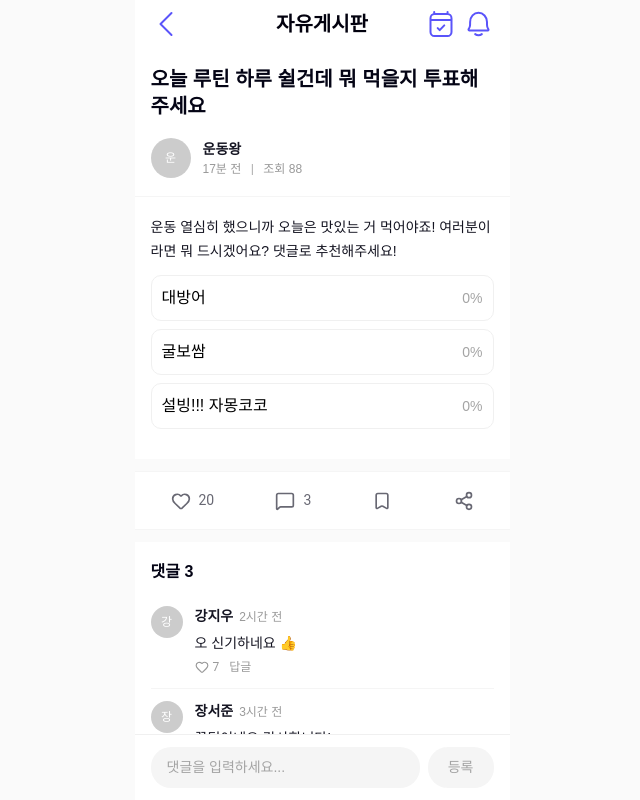
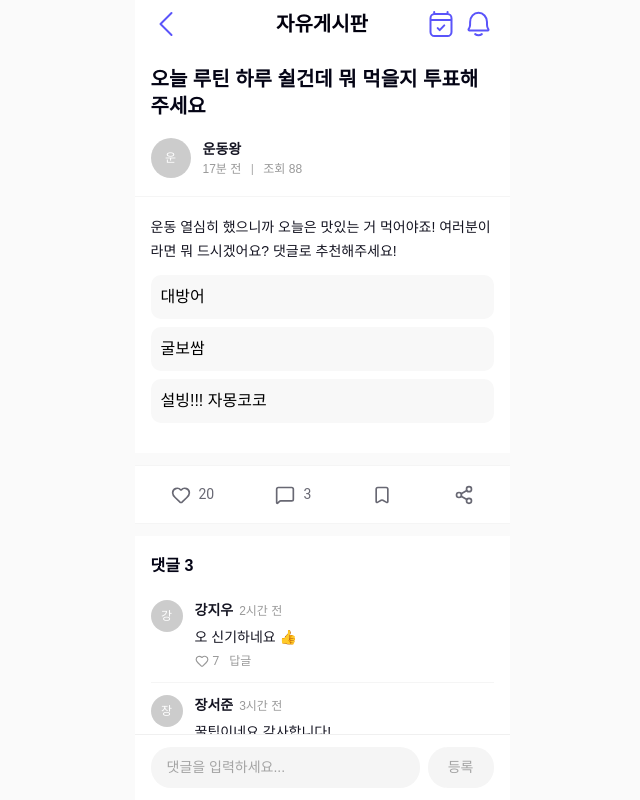
Before and after one commit to root-ryu/heai, a Next.js app: page /community/1 in a window 1280 px wide. Shown: the whole page, without its empty margins (318-958 px from the left). Built offline with nearby package versions, Linux system fonts and the light colour scheme.

Commit message:
ㅇㄴㅁㅇ

```diff
--- a/app/src/components/CommunityDetailPage.tsx
+++ b/app/src/components/CommunityDetailPage.tsx
@@ -35,6 +35,9 @@ export default function CommunityDetailPage({ postId }: PostDetailPageProps) {
   const [likesCount, setLikesCount] = useState(0);
   const [commentsCount, setCommentsCount] = useState(0);
   const [viewsCount, setViewsCount] = useState(0);
+  const [commentLikesState, setCommentLikesState] = useState<{
+    [key: number]: { liked: boolean; count: number };
+  }>({});
 
   useEffect(() => {
     // localStorage 사용자 게시글 + 기본 더미 데이터 합치기
@@ -109,6 +112,21 @@ export default function CommunityDetailPage({ postId }: PostDetailPageProps) {
       const allComments = [...userComments, ...generatedComments];
       allComments.sort((a, b) => (b.timestamp || 0) - (a.timestamp || 0));
       setComments(allComments);
+
+      // 댓글 좋아요 상태 초기화
+      const initialCommentLikes: { [key: number]: { liked: boolean; count: number } } = {};
+      allComments.forEach((comment, index) => {
+        const likedKey = `post_${postId}_comment_${index}_liked`;
+        const likesKey = `post_${postId}_comment_${index}_likes`;
+        const storedLiked = localStorage.getItem(likedKey);
+        const storedLikes = localStorage.getItem(likesKey);
+
+        initialCommentLikes[index] = {
+          liked: storedLiked === 'true',
+          count: storedLikes ? parseInt(storedLikes) : comment.likes,
+        };
+      });
+      setCommentLikesState(initialCommentLikes);
 
       // 투표 옵션 초기 퍼센테이지 설정
       if (foundPost.voteOptions) {
@@ -317,33 +335,30 @@ export default function CommunityDetailPage({ postId }: PostDetailPageProps) {
                       const currentPercentage =
                         votePercentages[idx] ?? option.percentage;
                       const isSelected = selectedVoteOption === idx;
+                      const hasVoted = selectedVoteOption !== null;
 
                       return (
                         <div
                           key={idx}
                           onClick={() => handleVoteClick(idx)}
-                          className={`relative rounded-[10px] border overflow-hidden transition-all cursor-pointer ${
-                            isSelected
-                              ? 'border-[#5A54FA]'
-                              : 'border-[#f0f0f0] hover:border-[#5A54FA]'
-                          }`}
+                          className="relative rounded-[10px] overflow-hidden transition-all cursor-pointer bg-[#f8f8f8]"
                         >
                           <div className="p-[10px]">
                             {currentPercentage > 0 && (
                               <div
-                                className="absolute h-full left-0 top-0 transition-all duration-500 ease-out"
+                                className="absolute h-full left-0 top-0 transition-all duration-500 ease-out rounded-tl-[10px] rounded-bl-[10px]"
                                 style={{
                                   width: `${currentPercentage}%`,
-                                  backgroundColor: isSelected
-                                    ? '#5A54FA'
-                                    : option.color,
+                                  backgroundColor: isSelected ? '#5A54FA' : hasVoted ? 'rgba(90, 84, 250, 0.5)' : option.color,
                                 }}
                               />
                             )}
                             <div className="relative z-10 flex items-center justify-between">
                               <p
                                 className={`font-pretendard text-[16px] transition-colors ${
-                                  currentPercentage > 0
+                                  isSelected
+                                    ? 'text-white font-semibold'
+                                    : currentPercentage > 0
                                     ? 'text-white font-semibold'
                                     : 'text-black'
                                 }`}
@@ -355,15 +370,11 @@ export default function CommunityDetailPage({ postId }: PostDetailPageProps) {
                                   </span>
                                 )}
                               </p>
-                              <p
-                                className={`font-pretendard text-[14px] font-medium transition-colors ${
-                                  currentPercentage > 0
-                                    ? 'text-white'
-                                    : 'text-[#a4a4a4]'
-                                }`}
-                              >
+                              {isSelected && (
+                                <p className="font-pretendard text-[14px] font-medium text-white">
                                   {currentPercentage}%
                                 </p>
+                              )}
                             </div>
                           </div>
                         </div>
@@ -432,7 +443,23 @@ export default function CommunityDetailPage({ postId }: PostDetailPageProps) {
                 </p>
               </div>
 
-              {comments.map((comment, index) => (
+              {comments.map((comment, index) => {
+                const commentState = commentLikesState[index] || { liked: false, count: comment.likes };
+
+                const handleCommentLike = () => {
+                  const newLiked = !commentState.liked;
+                  const newCount = newLiked ? commentState.count + 1 : commentState.count - 1;
+
+                  setCommentLikesState((prev) => ({
+                    ...prev,
+                    [index]: { liked: newLiked, count: newCount },
+                  }));
+
+                  localStorage.setItem(`post_${postId}_comment_${index}_liked`, newLiked.toString());
+                  localStorage.setItem(`post_${postId}_comment_${index}_likes`, newCount.toString());
+                };
+
+                return (
                   <div
                     key={index}
                     className="border-b border-neutral-100 flex gap-[12px] items-start pb-[13px] pt-[12px]"
@@ -455,19 +482,29 @@ export default function CommunityDetailPage({ postId }: PostDetailPageProps) {
                         {comment.content}
                       </p>
                       <div className="flex gap-[10px] items-center">
-                      <div className="flex gap-[4px] items-center">
-                        <Heart className="size-[14px] text-[#999999]" />
+                        <button
+                          onClick={handleCommentLike}
+                          className="flex gap-[4px] items-center cursor-pointer hover:opacity-70 transition-opacity"
+                        >
+                          <Heart
+                            className={`size-[14px] ${
+                              commentState.liked
+                                ? 'fill-red-500 text-red-500'
+                                : 'text-[#999999]'
+                            }`}
+                          />
                           <p className="font-roboto font-normal leading-[16px] text-[#999999] text-[12px]">
-                          {comment.likes}
+                            {commentState.count}
                           </p>
-                      </div>
+                        </button>
                         <p className="font-pretendard font-regular leading-[16px] not-italic text-[#999999] text-[12px]">
                           답글
                         </p>
                       </div>
                     </div>
                   </div>
-              ))}
+                );
+              })}
             </div>
           </div>
         </div>
```
Lines whose indentation alone changed are shown as unchanged.
